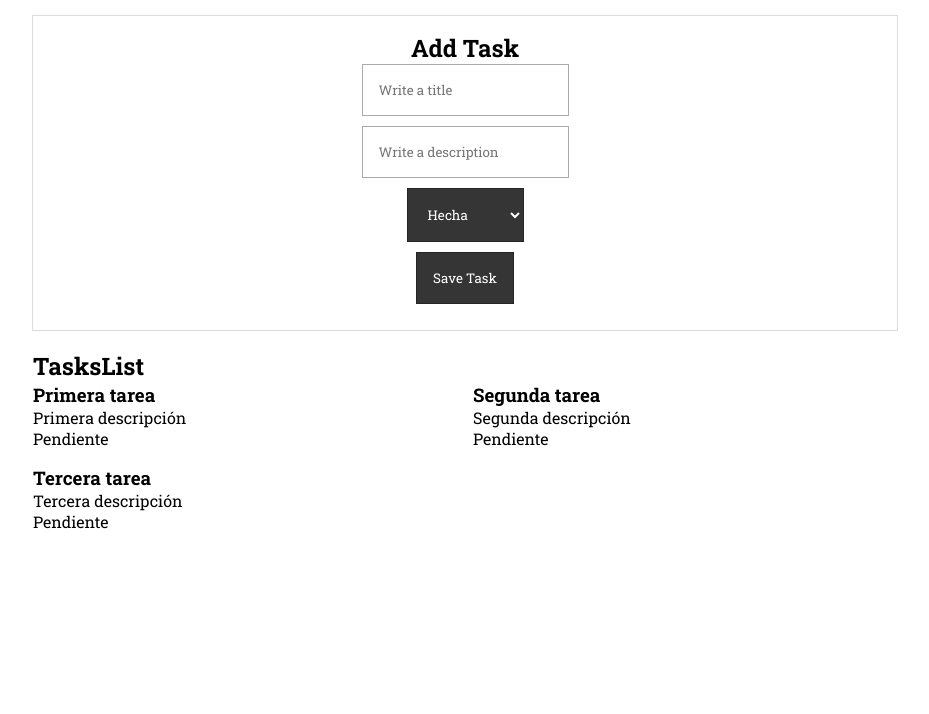
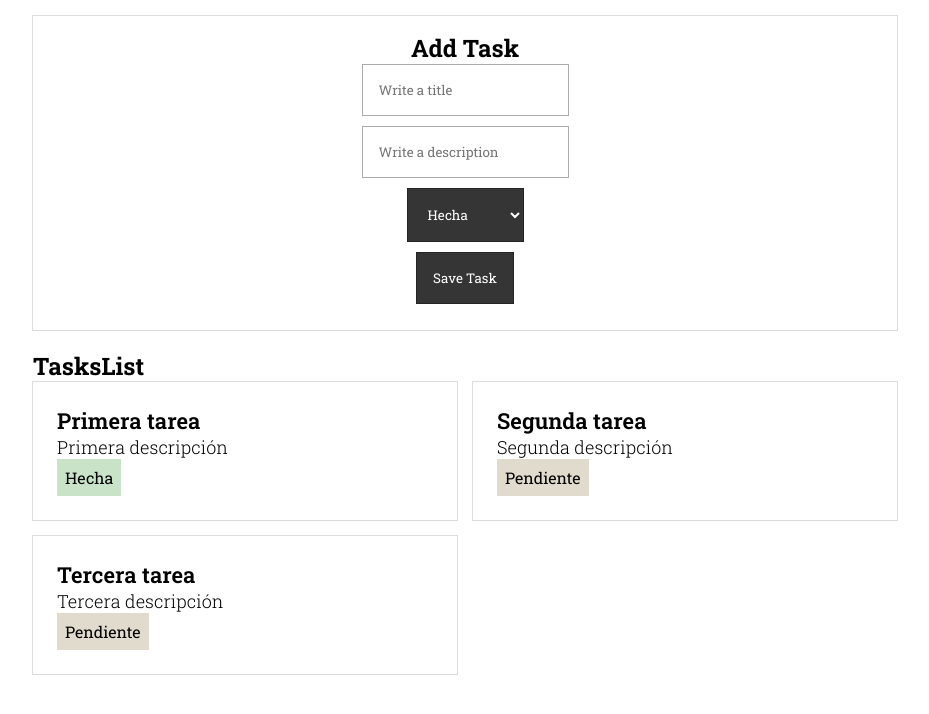
Before and after one commit to Carlosqu24/react-typescript-simple-app, a React (Create React App) app: page / in a window 1280 px wide. Shown: the top 714 px of the page, without its empty margins (175-1104 px from the left). Built offline with nearby package versions, Linux system fonts and the light colour scheme.

Commit message:
Task Item Component Added

```diff
--- /dev/null
+++ b/src/components/TaskItem/TaskItem.tsx
@@ -0,0 +1,17 @@
+import React, { useState } from 'react'
+import { ITask } from '../../interfaces/Task'
+import './TaskItem.css'
+
+export const TaskItem = ({ id, title, description, done }: ITask) => {
+      return (
+            <div className="card" key={id}>
+                  <h3 className="card__title" >{title}</h3>
+                  <p className="card__description">{description}</p>
+                  <span
+                        className={`card__status ${done ? 'success' : 'pending'}`}
+                  >
+                        {done ? 'Hecha' : 'Pendiente'}
+                  </span>
+            </div>
+      )
+}
--- a/src/components/TasksList/TasksList.tsx
+++ b/src/components/TasksList/TasksList.tsx
@@ -1,25 +1,30 @@
 import React from 'react'
+
+import { ITask } from '../../interfaces/Task'
+import { TaskItem } from '../TaskItem/TaskItem'
 
 import './TaskList.css'
 
-export const TasksList = (props: any) => {
+interface Props {
+      tasks: ITask[],
+      deleteTask: (id: number) => void
+};
 
+export const TasksList = ({ tasks, deleteTask }: Props) => {
 
       return (
             <div className="tasks-list">
                   <h2>TasksList</h2>
                   <div className="tasks-container">
                         {
-                              props.tasks.map((task: any) => (
-                                    <div className="card" key={task.id}>
-                                          <h3 className="card__title" >{task.title}</h3>
-                                          <p className="card__description">{task.description}</p>
-                                          <span
-                                                className={`card__status ${task.done == 'true' ? 'success' : 'pending'}`}
-                                          >
-                                                { task.done == 'true' ? 'Hecha' : 'Pendiente'}
-                                          </span>
-                                    </div>
+                              tasks.map((task: ITask) => (
+                                    <TaskItem
+                                          key={task.id}
+                                          id={task.id}
+                                          title={task.title}
+                                          description={task.description}
+                                          done={task.done}
+                                    />
                               ))
                         }
                   </div>
```
